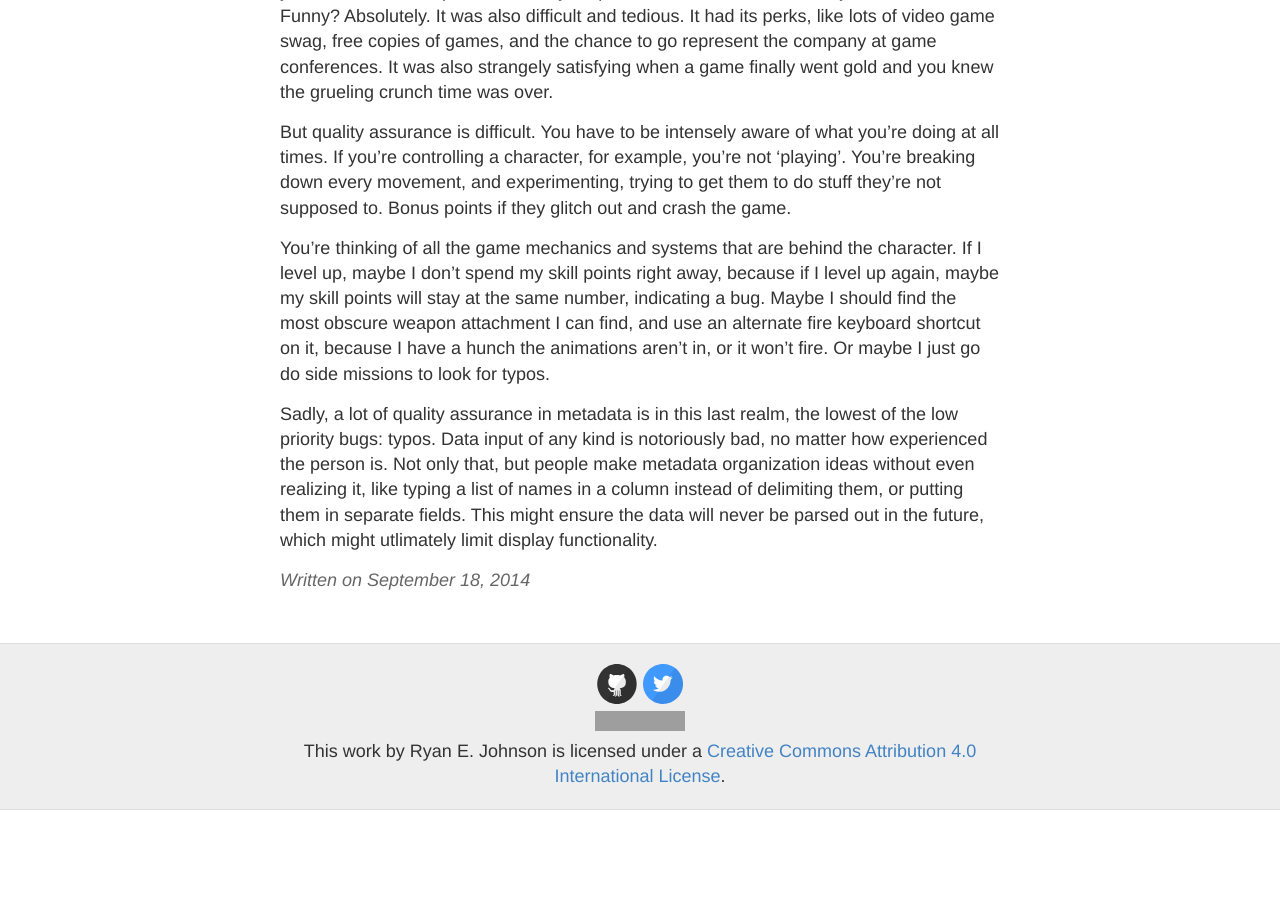
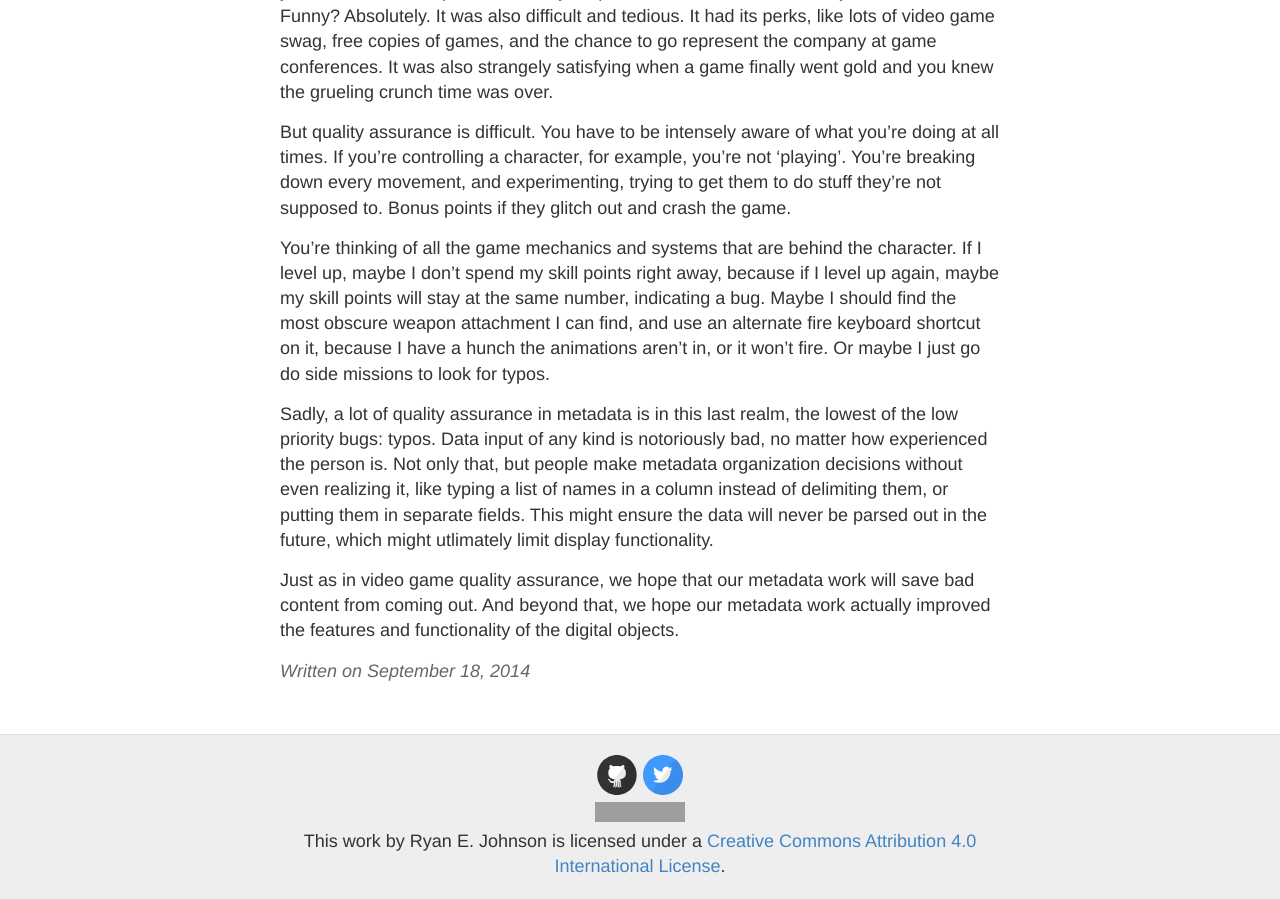
Before and after one commit to remerjohnson/remerjohnson.github.io, a Jekyll site: the page built from _posts/2014-9-18-quality-assurance-in-metadata.md, in a window 1280 px wide and 900 px high, scrolled down 885 px. Built offline with Jekyll 4.4.1, drawn with Linux system fonts in a browser that asks for light colours; nearby versions of some CDN libraries; comment, search, counter and statistics services are not loaded; before the commit the page ends 1695 px from its top, so only the background shows below that; some of the changed text lies outside the part shown; grey boxes are pictures that could not be loaded.

Commit message:
Update 2014-9-18-quality-assurance-in-metadata.md

```diff
--- a/_posts/2014-9-18-quality-assurance-in-metadata.md
+++ b/_posts/2014-9-18-quality-assurance-in-metadata.md
@@ -5,7 +5,7 @@ title: Quality Assurance in Metadata
 
 I know, I know: quality assurance isn't a sexy topic. Neither is metadata. When the two meet, it is an unholy alliance of boring. But metadata work is heavily reliant on QA. The best data model, the best workflows, the perfect Linked Data strategy all fail if a 1 or 0 or non-escaped character is where it shouldn't be.
 
-Rather by chance, I have Quality Assurance experience. I was a video game tester with the publisher THQ (R.I.P.) for just over a year in 2006. No, [Grandma's Boy](http://en.wikipedia.org/wiki/Grandma%27s_Boy_(2006_film) was not an accurate portrayal of my existence, but it was close ;) There really were people like JP:
+Rather by chance, I have Quality Assurance experience. I was a video game tester with the publisher THQ (R.I.P.) for just over a year in 2006. No, [Grandma's Boy](http://en.wikipedia.org/wiki/Grandma%27s_Boy_(2006_film)) was not an accurate portrayal of my existence, but it was close ;) There really were people like JP:
 
 <iframe width="560" height="315" src="//www.youtube.com/embed/bHLR3faI7lU" frameborder="0" allowfullscreen></iframe>
 
@@ -15,4 +15,6 @@ But quality assurance is difficult. You have to be intensely aware of what you'r
 
 You're thinking of all the game mechanics and systems that are behind the character. If I level up, maybe I don't spend my skill points right away, because if I level up again, maybe my skill points will stay at the same number, indicating a bug. Maybe I should find the most obscure weapon attachment I can find, and use an alternate fire keyboard shortcut on it, because I have a hunch the animations aren't in, or it won't fire. Or maybe I just go do side missions to look for typos.
 
-Sadly, a lot of quality assurance in metadata is in this last realm, the lowest of the low priority bugs: typos. Data input of any kind is notoriously bad, no matter how experienced the person is. Not only that, but people make metadata organization ideas without even realizing it, like typing a list of names in a column instead of delimiting them, or putting them in separate fields. This might ensure the data will never be parsed out in the future, which might utlimately limit display functionality.
+Sadly, a lot of quality assurance in metadata is in this last realm, the lowest of the low priority bugs: typos. Data input of any kind is notoriously bad, no matter how experienced the person is. Not only that, but people make metadata organization decisions without even realizing it, like typing a list of names in a column instead of delimiting them, or putting them in separate fields. This might ensure the data will never be parsed out in the future, which might utlimately limit display functionality.
+
+Just as in video game quality assurance, we hope that our metadata work will save bad content from coming out. And beyond that, we hope our metadata work actually improved the features and functionality of the digital objects.
```
